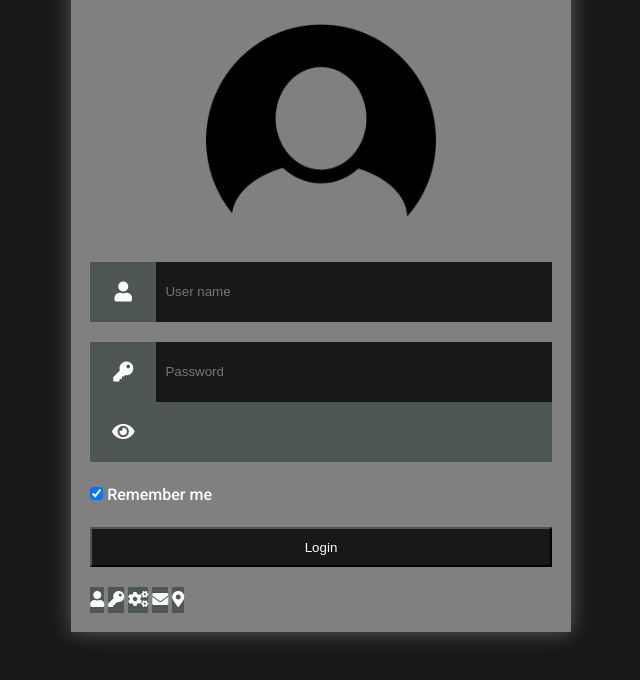
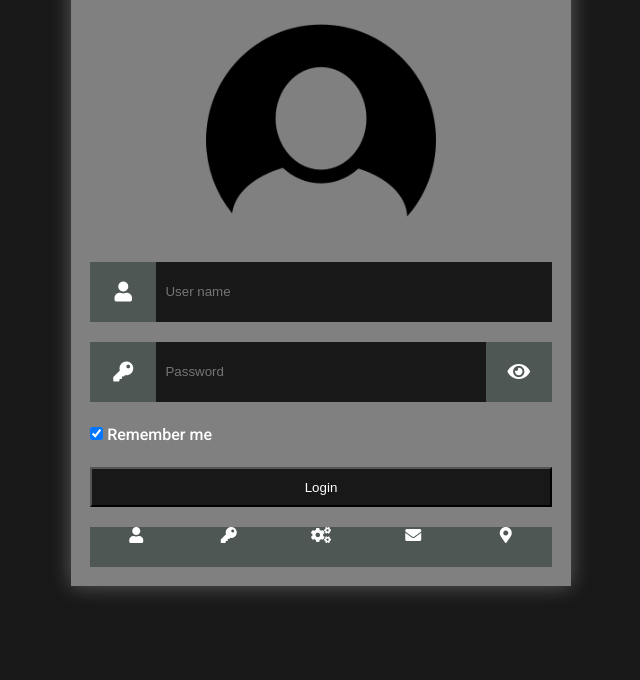
Before and after one commit to IsaiasGutierrezCruz/TodoScript, a plain HTML site: page index.html in a window 1280 px wide. Shown: the part 122-802 px from the top of the page, without its empty margins (319-959 px from the left). Drawn offline with Linux system fonts and the light colour scheme.

Commit message:
forth commit

```diff
--- a/index.css
+++ b/index.css
@@ -46,11 +46,6 @@ button{
 }
 
 /*Configuration of the inputs forms*/
-#desing-eye{
-
-    float: right;
-}
-
 form .blocks-of-icons{
     background-color: #4e5754;
     width: 100%;
@@ -76,6 +71,15 @@ form .blocks-of-icons input{
     background: #181818;
     padding: .7em;
     color: #ffffff;
+}
+
+#password-input{
+    grid-column: 2/7;
+}
+
+#design-eye{
+    grid-column: 8;
+    background-color: black;
 
 }
 
@@ -92,3 +96,20 @@ form .blocks-of-icons input{
     margin-right: auto;
     padding: 1.2em;
 }
+
+/*Design of the "blocks-of-information*/
+#blocks-of-information .blocks-of-icons{
+    height: 40px;
+    width: 5px;
+}
+
+#blocks-of-information .blocks-of-icons i{
+    display: flex;
+    align-items: center;
+    justify-content: center;
+}
+
+#blocks-of-information{
+    display: flex;
+    justify-content: space-between;
+}
```
